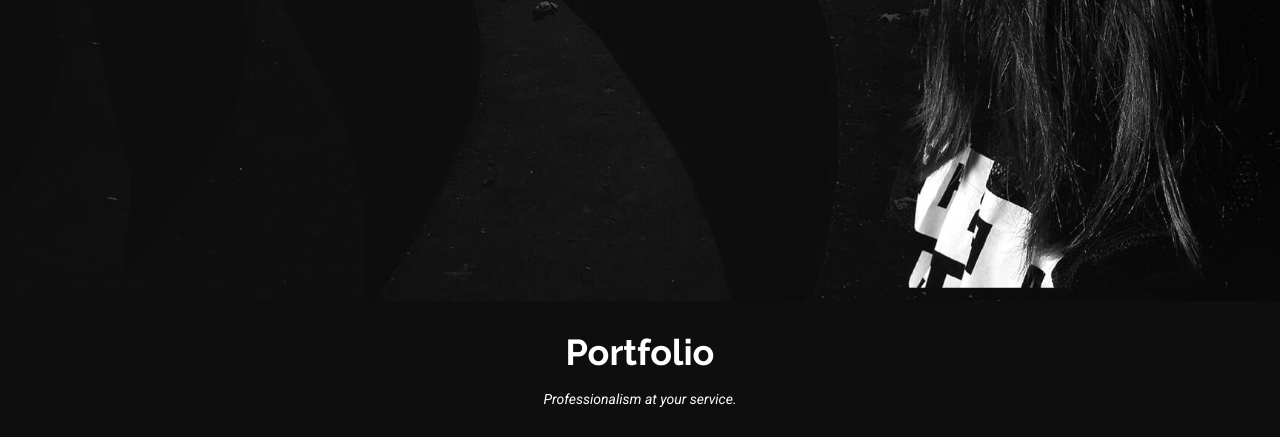
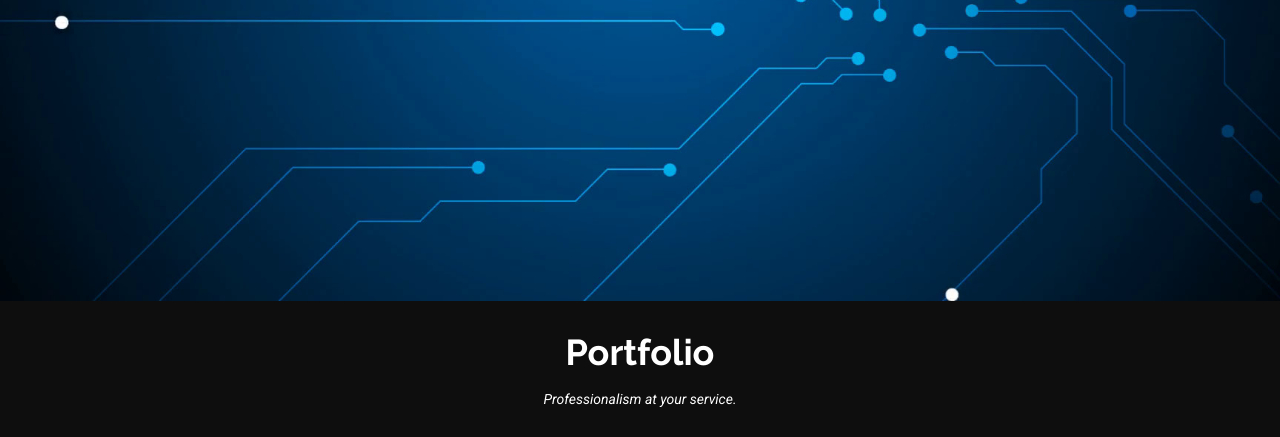
Before and after one commit to DassoAhmed/porfoliome, a plain HTML site: page index.html in a window 1280 px wide. Shown: the part 499-936 px from the top of the page. Drawn offline with Linux system fonts and the light colour scheme.

Commit message:
Update favicon and hero image to R.jpg
Replaces the favicon and hero section background image in index.html with assets/img/R.jpg. Adds R.jpg to the assets/img directory.

```diff
--- a/index.html
+++ b/index.html
@@ -9,7 +9,7 @@
   <meta name="keywords" content="">
 
   <!-- Favicons -->
-  <link href="assets/img/favicon.png" rel="icon">
+  <link href="assets/img/R.jpg" rel="icon">
   <link href="assets/img/apple-touch-icon.png" rel="apple-touch-icon">
 
   <!-- Fonts -->
@@ -84,7 +84,7 @@
     <!-- Hero Section -->
     <section id="hero" class="hero section dark-background">
 
-      <img src="assets/img/hero-bg.jpg" alt="" data-aos="fade-in">
+      <img src="assets/img/R.jpg" alt="" data-aos="fade-in">
 
       <div class="container" data-aos="zoom-out" data-aos-delay="100">
         <h2>Ahmadou Dasso</h2>
```
Also changed, not shown: assets/img/R.jpg (added).
